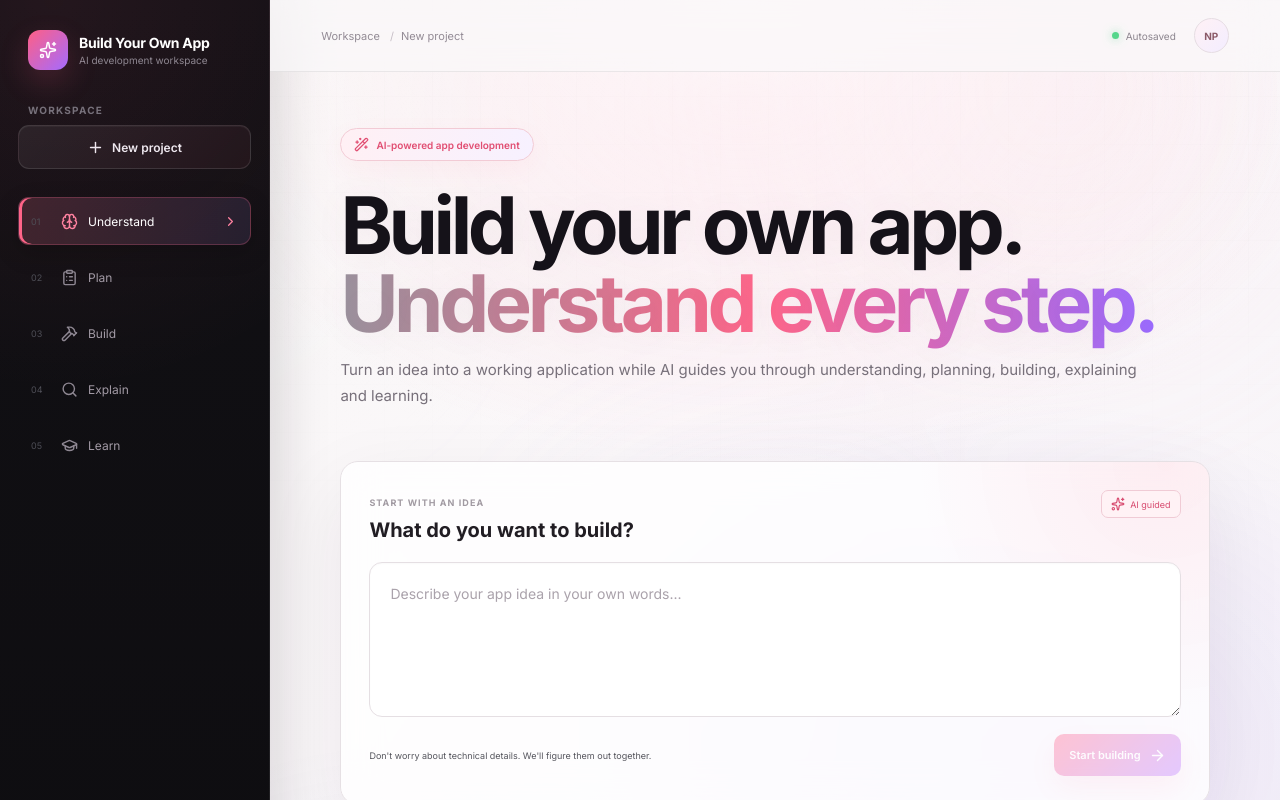
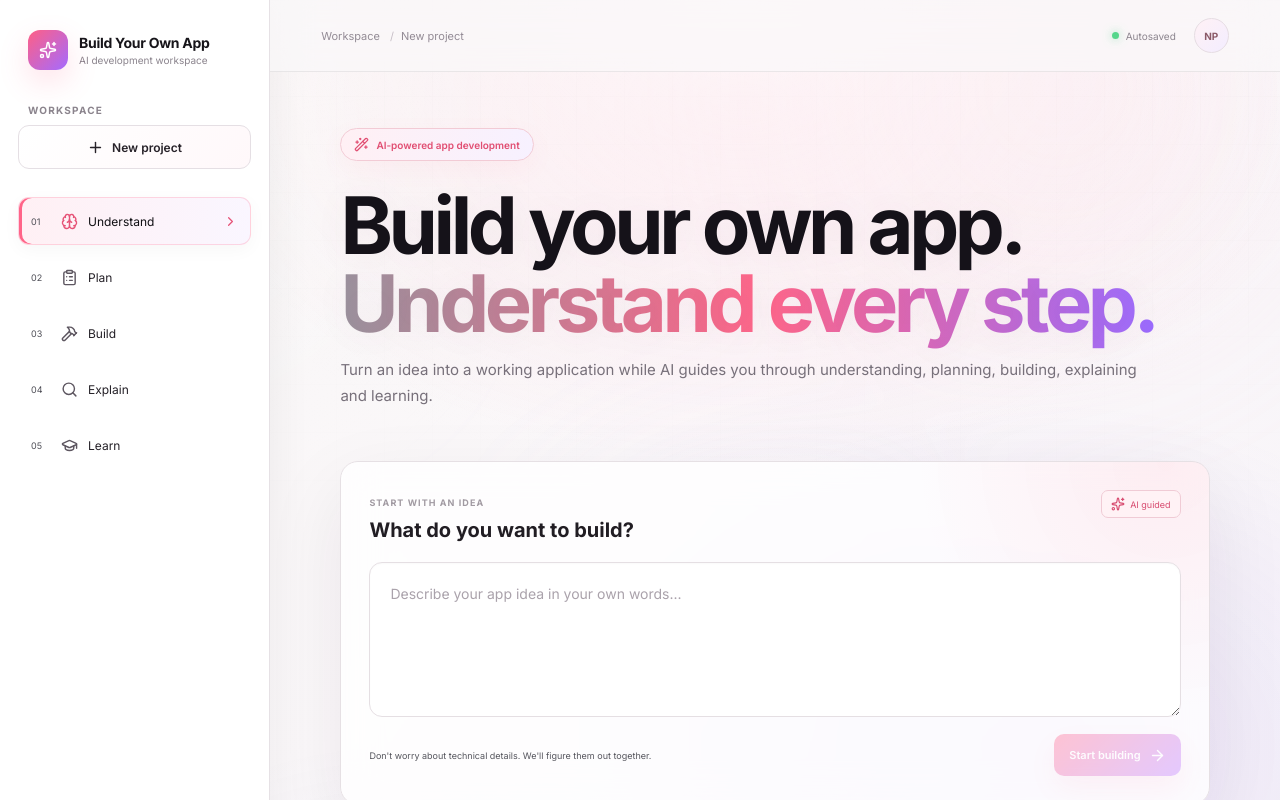
Before and after one commit to nayathra/build-your-own-app, a React (Vite) app in the folder frontend/: page / in a window 1280 px wide. Shown: the top 800 px of the page. Built offline with nearby package versions, Linux system fonts and the light colour scheme.

Commit message:
Improve sidebar text contrast while keeping light background

```diff
--- a/frontend/src/App.css
+++ b/frontend/src/App.css
@@ -2491,3 +2491,60 @@ body::after {
   background:
     linear-gradient(145deg, rgba(255,247,249,.92), rgba(248,244,255,.92));
 }
+
+
+/* Sidebar: keep the light background, strengthen navigation text contrast */
+.sidebar {
+  background: rgba(255,255,255,.92);
+  border-right: 1px solid #e6e1e5;
+  box-shadow: 10px 0 35px rgba(30,22,30,.045);
+  color: #17151a;
+}
+
+.brand-name {
+  color: #17151a;
+}
+
+.brand-caption {
+  color: #8b848d;
+}
+
+.workspace-label,
+.section-label {
+  color: #8b848d;
+}
+
+.new-project {
+  color: #272229;
+  border-color: #e5dfe4;
+  background: linear-gradient(135deg, #ffffff, #fff8fa);
+}
+
+.stage-item {
+  color: #242027;
+  border-color: transparent;
+}
+
+.stage-item:hover {
+  color: #111014;
+  background: #f8f5f7;
+}
+
+.stage-item.active {
+  color: #111014;
+  border-color: rgba(255,95,133,.22);
+  background: linear-gradient(90deg, #fff0f4, #faf6ff);
+  box-shadow: inset 3px 0 0 #ff6488, 0 5px 18px rgba(40,25,40,.035);
+}
+
+.stage-item svg {
+  color: #5d5660;
+}
+
+.stage-item.active svg {
+  color: #e65377;
+}
+
+.sidebar-bottom {
+  color: #777079;
+}
```
